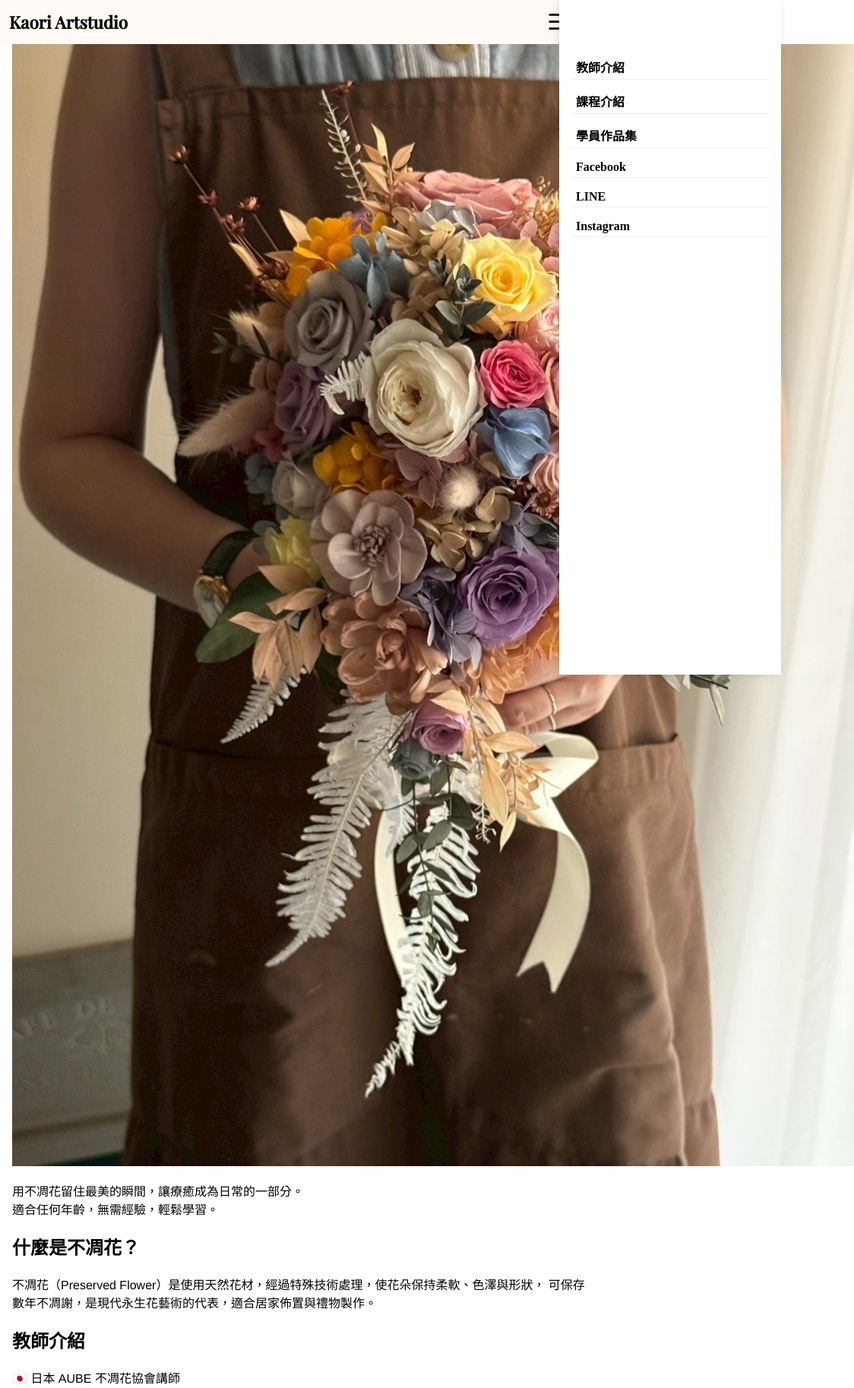
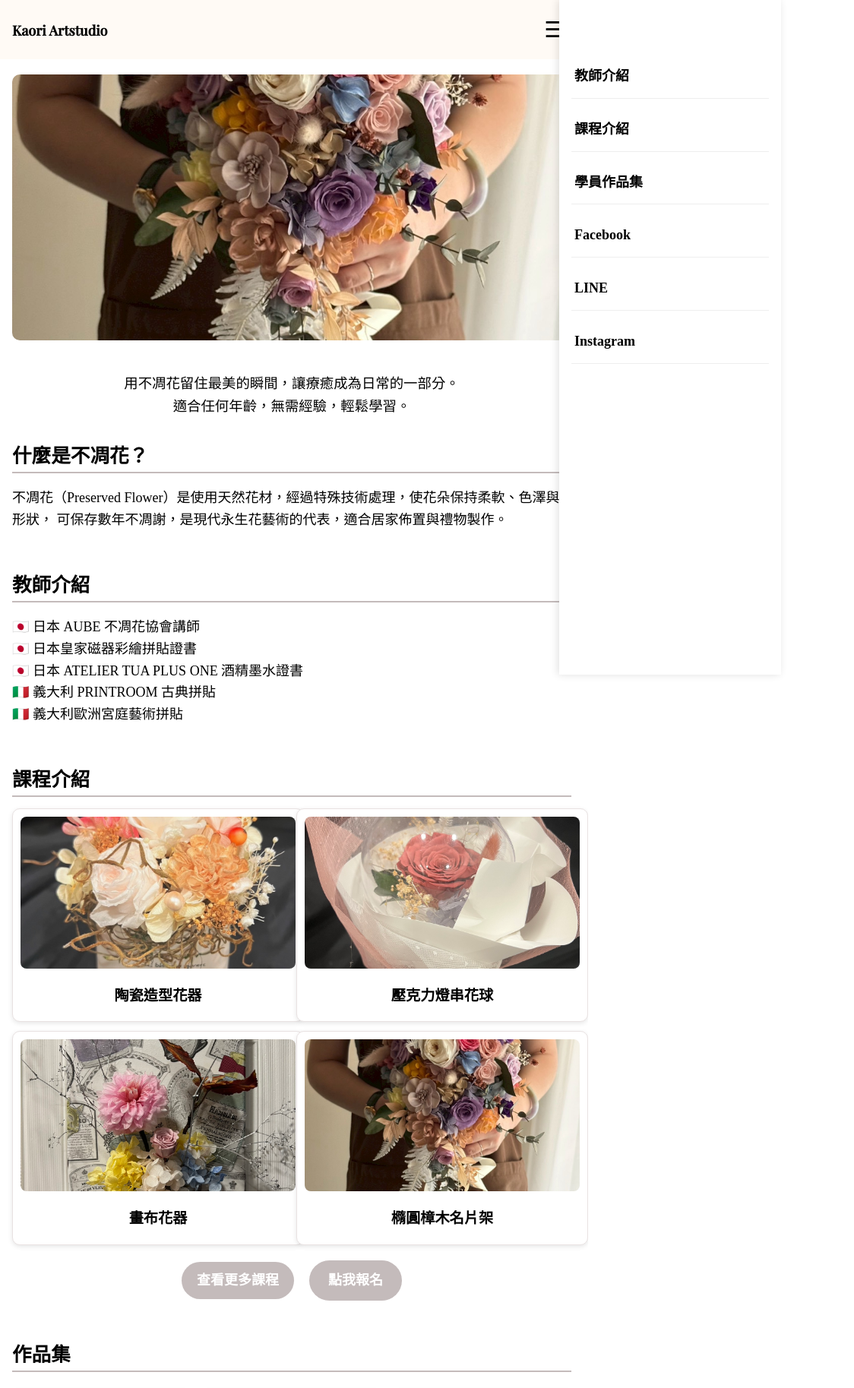
Before and after one commit to Chang-hua-shan/kaori, a plain HTML site: page index.html in a window 768 px wide. Shown: the top 1827 px of the page at 76% size, 1124 px wide, since content can reach past the window. Drawn offline with nearby package versions, Linux system fonts and the light colour scheme.

Commit message:
重新改動手機畫面

```diff
--- a/style.css
+++ b/style.css
@@ -8,6 +8,7 @@ html, body {
   background: #ffffff;
   color: #000000;
 }
+
 .container {
   flex: 1;
   max-width: 900px;
@@ -15,17 +16,30 @@ html, body {
   padding: 0 20px 40px;
 }
 
-/* === Header 精簡版 === */
+/* footer 保持在底部 */
+.site-footer {
+  background-color: #fffaf5;
+  padding: 30px 20px;
+  text-align: center;
+  font-size: 14px;
+  color: #4a4a4a;
+}
+
+/* === Header 導覽列 === */
 .header {
   display: flex;
   justify-content: center;
   align-items: center;
   background: #fffaf5;
-  padding: 6px 16px;   /* 緊湊頂部 */
+  padding: 10px 20px;
   position: sticky;
   top: 0;
   z-index: 1000;
+  box-shadow: 0 2px 5px rgb(0 0 0 / 0);
+  width: 100%;
+  box-sizing: border-box;
 }
+
 .header-inner {
   display: flex;
   justify-content: space-between;
@@ -33,22 +47,26 @@ html, body {
   max-width: 960px;
   width: 100%;
 }
+
 .logo {
   font-family: 'Playfair Display', serif;
-  font-size: 1.6rem;   /* 縮小高度 */
+  font-size: 1.8rem;
   color: #000000;
   margin: 0;
-  line-height: 1;
 }
-.logo a { color: inherit; text-decoration: none; font-weight: bold; }
-.logo a:hover { text-decoration: underline; }
+.logo a {
+  text-decoration: none;
+  color: inherit;
+  font-weight: bold;
+}
+.logo a:hover { text-decoration: underline; color: #000000; }
 
-/* === 導覽列（桌機） === */
+/* === 導覽列 === */
 nav { position: relative; }
 .menu {
   list-style: none;
   display: flex;
-  gap: 16px;
+  gap: 20px;
   margin: 0;
   padding: 0;
 }
@@ -57,10 +75,10 @@ nav { position: relative; }
   color: #000000;
   font-weight: 600;
   font-family: 'Noto Serif TC', serif;
-  padding: 4px 6px;
   transition: color 0.3s ease;
 }
 .menu li a:hover { color: #9f9f9f; }
+
 .menu-toggle {
   display: none;
   font-size: 1.8rem;
@@ -106,6 +124,68 @@ nav { position: relative; }
   margin: 12px 0 8px;
   color: #000000;
 }
+.course-card p {
+  font-size: 0.95rem;
+  color: #df1c1c;
+  margin-bottom: 0;
+}
+
+/* === 按鈕 === */
+.more-center { text-align: center; margin-top: 20px; }
+.more-button {
+  background: linear-gradient(to right, #c4bbbb, #c4bbbb);
+  color: white;
+  font-weight: 600;
+  padding: 10px 20px;
+  border-radius: 30px;
+  text-decoration: none;
+  transition: background 0.3s ease;
+  display: inline-block;
+  margin: 0 8px;
+}
+.more-button:hover { background: linear-gradient(to right, #c7c4c4, #c7c4c4); }
+
+.form-button {
+  display: inline-block;
+  background: #c4bbbb;
+  color: white;
+  padding: 12px 25px;
+  border-radius: 30px;
+  font-weight: 700;
+  text-decoration: none;
+  margin: 0 8px;
+  transition: background-color 0.3s ease;
+}
+.form-button:hover { background: #797979; }
+
+/* === 首頁圖片與文字 === */
+.course-image {
+  width: 100%;
+  max-height: 350px;
+  object-fit: cover;
+  border-radius: 10px;
+  margin: 20px 0;
+}
+.course-description {
+  font-size: 1.15rem;
+  line-height: 1.6;
+  color: #000000;
+  margin-bottom: 30px;
+  text-align: center;
+}
+
+/* === 區塊標題 === */
+.section {
+  margin-bottom: 50px;
+  font-family: 'Noto Serif TC', serif;
+  color: #000000;
+}
+.section h2 {
+  font-size: 1.6rem;
+  margin-bottom: 15px;
+  border-bottom: 2px solid #c4bbbb;
+  padding-bottom: 5px;
+}
 
 /* === 課程總覽頁卡片 === */
 .course-buttons {
@@ -129,7 +209,7 @@ nav { position: relative; }
 }
 .course-buttons a:hover {
   transform: translateY(-4px);
-  box-shadow: 0 4px 12px rgba(0,0,0,0.15);
+  box-shadow: 0 4px 12px rgba(0, 0, 0, 0.15);
 }
 .course-buttons a img {
   width: 100%;
@@ -147,10 +227,27 @@ nav { position: relative; }
 }
 
 /* === 課程內頁排版 === */
-.course-layout { display: flex; gap: 30px; align-items: flex-start; flex-wrap: wrap; }
-.course-img { flex: 1 1 300px; max-width: 400px; }
-.course-img img { width: 100%; border-radius: 10px; box-shadow: 0 2px 8px rgba(0,0,0,0.15); }
-.course-text { flex: 1 1 300px; font-size: 1.05rem; color: #000000; line-height: 1.7; }
+.course-layout {
+  display: flex;
+  gap: 30px;
+  align-items: flex-start;
+  flex-wrap: wrap;
+}
+.course-img {
+  flex: 1 1 300px;
+  max-width: 400px;
+}
+.course-img img {
+  width: 100%;
+  border-radius: 10px;
+  box-shadow: 0 2px 8px rgba(0,0,0,0.15);
+}
+.course-text {
+  flex: 1 1 300px;
+  font-size: 1.05rem;
+  color: #000000;
+  line-height: 1.7;
+}
 
 /* === 作品集 === */
 .gallery {
@@ -170,7 +267,7 @@ nav { position: relative; }
 }
 .gallery img:hover { transform: scale(1.05); }
 
-/* === Lightbox === */
+/* Lightbox */
 .lightbox-overlay {
   position: fixed;
   inset: 0;
@@ -187,16 +284,12 @@ nav { position: relative; }
   box-shadow: 0 0 20px rgba(255,255,255,0.4);
   animation: fadeIn 0.3s ease;
 }
-@keyframes fadeIn { from {opacity: 0; transform: scale(0.95);} to {opacity:1; transform: scale(1);} }
+@keyframes fadeIn {
+  from { opacity: 0; transform: scale(0.95); }
+  to { opacity: 1; transform: scale(1); }
+}
 
 /* === Footer === */
-.site-footer {
-  background-color: #fffaf5;
-  padding: 30px 20px;
-  text-align: center;
-  font-size: 14px;
-  color: #4a4a4a;
-}
 .footer-content {
   max-width: 960px;
   margin: 0 auto;
@@ -207,47 +300,75 @@ nav { position: relative; }
   gap: 12px;
 }
 .social-icons a img {
-  width: 28px; height: 28px; margin: 0 8px; vertical-align: middle; transition: transform 0.2s ease;
+  width: 28px;
+  height: 28px;
+  margin: 0 8px;
+  vertical-align: middle;
+  transition: transform 0.2s ease;
 }
 .social-icons a img:hover { transform: scale(1.1); }
+.contact-info p { margin: 2px 0; }
 @media (min-width: 768px) {
-  .footer-content { flex-direction: row; justify-content: space-between; align-items: center; }
+  .footer-content {
+    flex-direction: row;
+    justify-content: space-between;
+    align-items: center;
+  }
+  .contact-info { text-align: left; }
+  .copyright { text-align: right; margin-top: 0; }
 }
 
 /* === 手機優化（<=768px） === */
 @media (max-width: 768px) {
   .container { max-width: 100%; padding: 0 16px 32px; }
-  .header { padding: 6px 12px; }
+  h1 { font-size: clamp(22px, 5vw, 28px); }
+  h2 { font-size: clamp(18px, 4.2vw, 24px); }
+  p, li, a, button, input, label { font-size: clamp(14px, 3.8vw, 18px); line-height: 1.6; }
+
+  .header { padding: 10px 16px; }
   .logo { font-size: 1.4rem; }
-
-  /* 顯示漢堡（右側） */
   .menu-toggle { display: inline-block; }
 
-  /* ✅ 右側抽屜選單（不覆蓋全螢幕） */
+  /* 手機抽屜選單（右側滑出） */
+@media (max-width: 768px) {
   .menu {
     position: fixed;
     top: 0;
-    right: -260px;              /* 初始藏在右側外 */
+    right: -260px;        /* 初始在畫面外 */
     height: 100%;
-    width: 260px;               /* 抽屜寬度 */
+    width: 260px;         /* 抽屜寬度，可自行調整 */
     background: #ffffff;
-    display: flex;
     flex-direction: column;
     gap: 12px;
-    padding: 72px 16px 16px;    /* 預留 header 高度 */
+    padding: 72px 16px 16px;
     box-shadow: -2px 0 10px rgba(0,0,0,0.12);
     transition: right 0.3s ease;
-    z-index: 1100;              /* 高於 header */
+    z-index: 1100;
+    display: flex;
   }
-  .menu.open { right: 0; }      /* 開啟時滑入 */
+  .menu.open {
+    right: 0;            /* 打開時滑入畫面 */
+  }
 
-  .menu li { border-bottom: 1px solid #eee; }
-  .menu a { display: block; padding: 12px 4px; text-decoration: none; }
+  .menu li {
+    border-bottom: 1px solid #eee;
+  }
+  .menu a {
+    display: block;
+    padding: 14px 4px;
+    text-decoration: none;
+  }
 
-  /* 避免開單時背景滾動（可保留） */
-  body.nav-open { height: 100vh; overflow: hidden; position: fixed; width: 100%; }
+  body.nav-open {
+    height: 100vh;
+    overflow: hidden;
+    position: fixed;
+    width: 100%;
+  }
+}
 
-  /* ✅ 首頁課程：2 欄、僅顯示前 4 張 */
+
+  /* ✅ 手機首頁：課程卡片 2 欄，僅顯示 4 個 */
   section#course .course-grid {
     display: grid !important;
     grid-template-columns: repeat(2, 1fr);
@@ -262,35 +383,46 @@ nav { position: relative; }
     aspect-ratio: 1 / 1;
     object-fit: cover;
   }
-  section#course .course-grid > a.course-card:nth-child(n+5) { display: none; }
+  section#course .course-grid > a.course-card:nth-child(n+5) {
+    display: none;
+  }
 
-  /* ✅ 課程總覽：2 欄、全顯示 */
+  /* ✅ 手機課程總覽：2 欄，顯示全部 */
   #class .course-buttons {
     display: grid !important;
     grid-template-columns: repeat(2, 1fr);
     gap: 12px;
   }
-  #class .course-buttons a { width: 100% !important; padding: 10px; }
+  #class .course-buttons a {
+    width: 100% !important;
+    padding: 10px;
+  }
   #class .course-buttons a img {
     width: 100%;
     aspect-ratio: 1 / 1;
     object-fit: cover;
     margin-bottom: 8px;
   }
-  #class .course-buttons a span { font-size: 0.95rem; line-height: 1.4; }
+  #class .course-buttons a span {
+    font-size: 0.95rem;
+    line-height: 1.4;
+  }
 
-  /* 作品集（手機 2 欄） */
+  /* 作品集：手機 2 欄 */
   .gallery { grid-template-columns: repeat(2, 1fr); }
 }
 
-/* 作品集：平板 3 欄、大桌機 4 欄 */
-@media (min-width: 768px) and (max-width: 1199px) { .gallery { grid-template-columns: repeat(3, 1fr); } }
-@media (min-width: 1200px) { .gallery { grid-template-columns: repeat(4, 1fr); } }
+/* 平板以上 3 欄、大桌機 4 欄 */
+@media (min-width: 768px) and (max-width: 1199px) {
+  .gallery { grid-template-columns: repeat(3, 1fr); }
+}
+@media (min-width: 1200px) {
+  .gallery { grid-template-columns: repeat(4, 1fr); }
+}
 
-/* === iPhone 安全區 === */
+/* iPhone 安全區 */
 @supports(padding:max(0px)) {
-  .header { padding-top: max(6px, env(safe-area-inset-top)); }
-  /* 抽屜選單右側安全區 */
-  .menu { padding-right: max(16px, env(safe-area-inset-right)); }
+  .header { padding-top: max(10px, env(safe-area-inset-top)); }
+  .menu   { padding-top: max(72px, env(safe-area-inset-top)); }
   .site-footer { padding-bottom: max(32px, env(safe-area-inset-bottom)); }
 }
```
